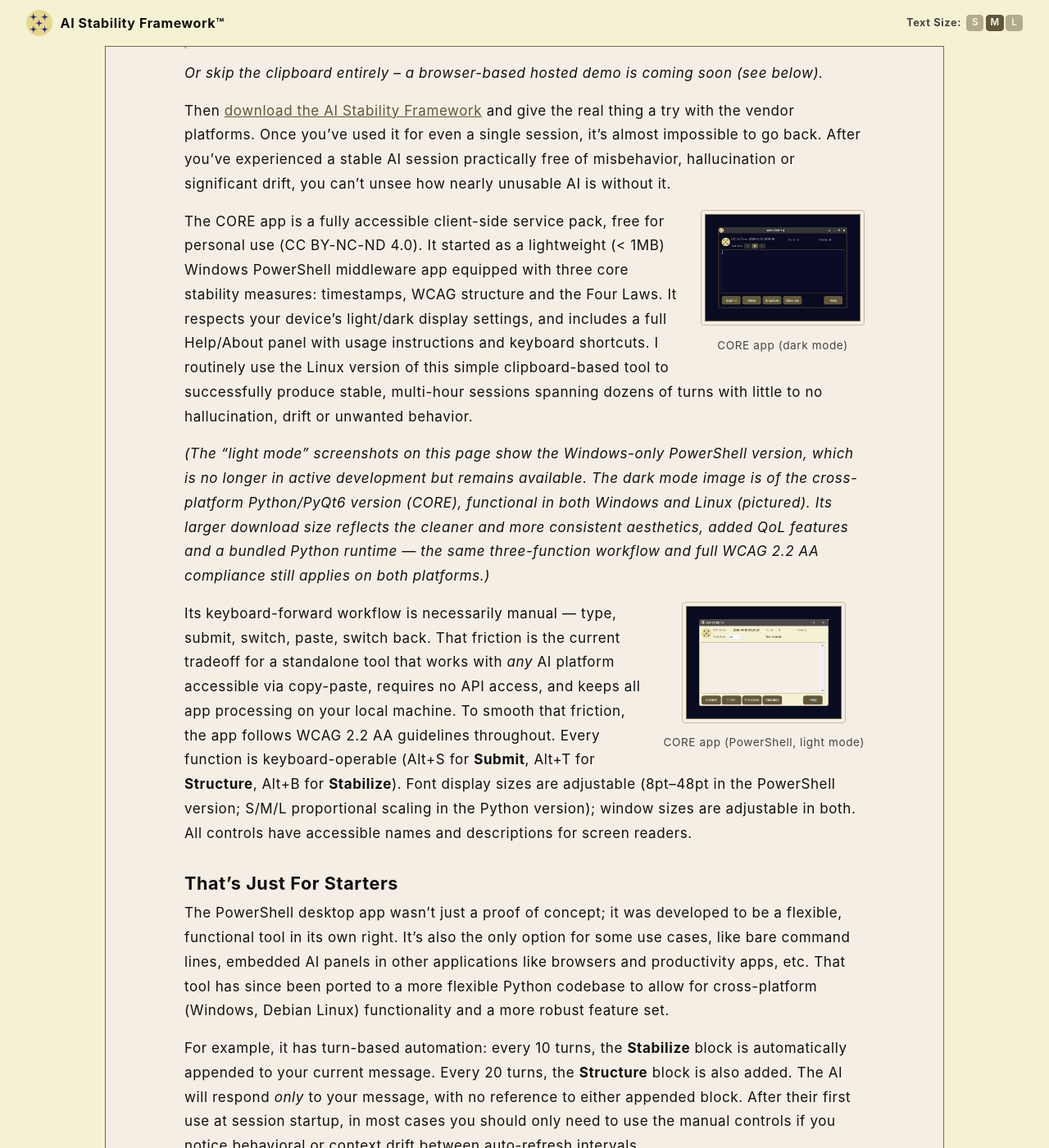
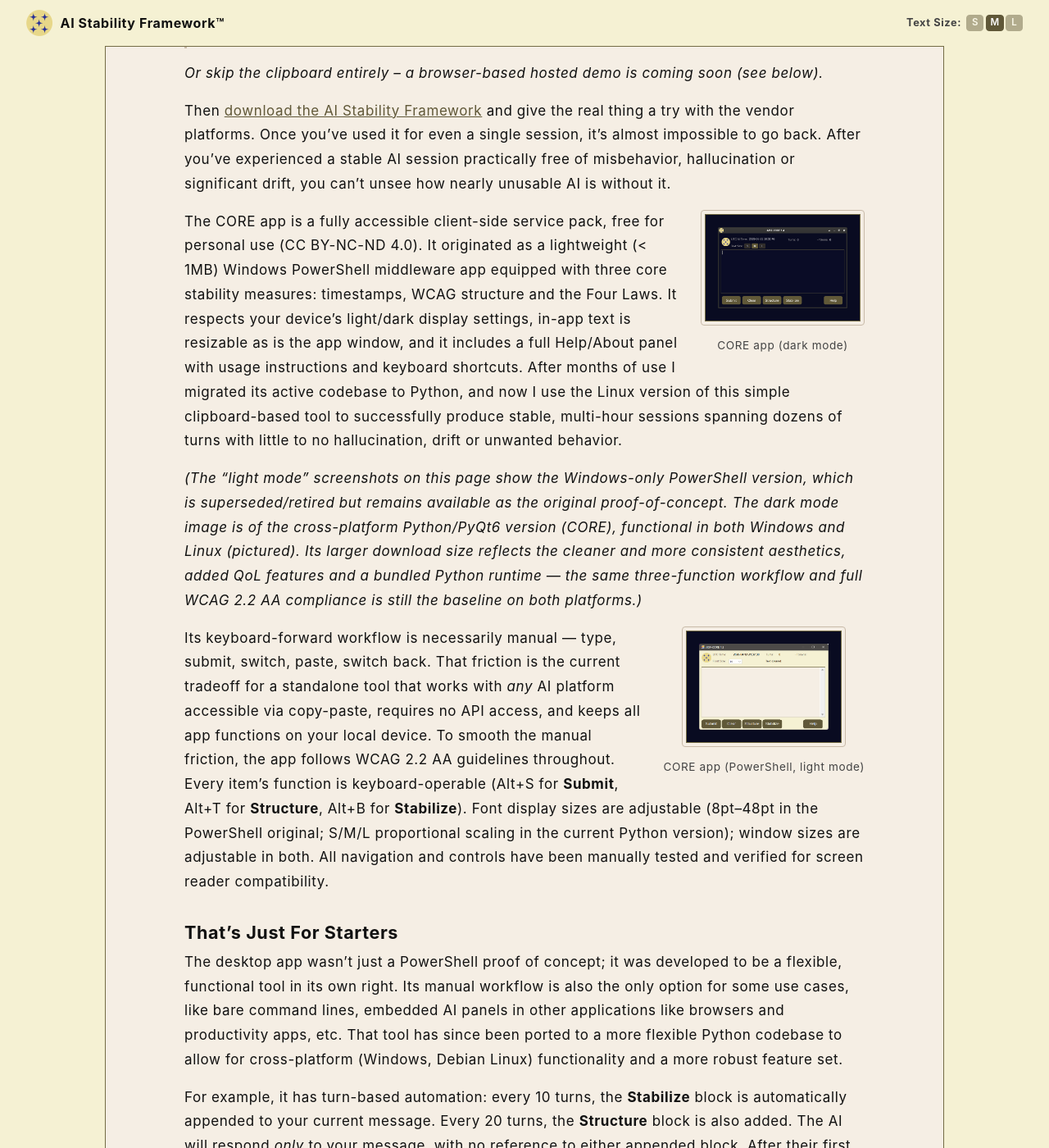
Before and after one commit to rojaslen/AISF-WEB, a Jekyll site: the page built from ch10.md, in a window 1280 px wide and 1400 px high, scrolled down 2111 px. Shown: the whole window at 82% size. Built offline with Jekyll 4.4.1, drawn with Linux system fonts in a browser that asks for light colours; some web fonts are replaced; some of the changed text lies outside the part shown.

Commit message:
Update ch10.md

```diff
--- a/ch10.md
+++ b/ch10.md
@@ -56,9 +56,9 @@
   <figcaption>CORE app (dark mode)</figcaption>
 </figure>
 
-The CORE app is a fully accessible client-side service pack, free for personal use (CC BY-NC-ND 4.0). It started as a lightweight (< 1MB) Windows PowerShell middleware app equipped with three core stability measures: timestamps, WCAG structure and the Four Laws. It respects your device's light/dark display settings, and includes a full Help/About panel with usage instructions and keyboard shortcuts. I routinely use the Linux version of this simple clipboard-based tool to successfully produce stable, multi-hour sessions spanning dozens of turns with little to no hallucination, drift or unwanted behavior.
+The CORE app is a fully accessible client-side service pack, free for personal use (CC BY-NC-ND 4.0). It originated as a lightweight (< 1MB) Windows PowerShell middleware app equipped with three core stability measures: timestamps, WCAG structure and the Four Laws. It respects your device's light/dark display settings, in-app text is resizable as is the app window, and it  includes a full Help/About panel with usage instructions and keyboard shortcuts. After months of use I migrated its active codebase to Python, and now I use the Linux version of this simple clipboard-based tool to successfully produce stable, multi-hour sessions spanning dozens of turns with little to no hallucination, drift or unwanted behavior.
 
-*(The "light mode" screenshots on this page show the Windows-only PowerShell version, which is no longer in active development but remains available. The dark mode image is of the cross-platform Python/PyQt6 version (CORE), functional in both Windows and Linux (pictured). Its larger download size reflects the cleaner and more consistent aesthetics, added QoL features and a bundled Python runtime — the same three-function workflow and full WCAG 2.2 AA compliance still applies on both platforms.)*
+*(The "light mode" screenshots on this page show the Windows-only PowerShell version, which is superseded/retired but remains available as the original proof-of-concept. The dark mode image is of the cross-platform Python/PyQt6 version (CORE), functional in both Windows and Linux (pictured). Its larger download size reflects the cleaner and more consistent aesthetics, added QoL features and a bundled Python runtime — the same three-function workflow and full WCAG 2.2 AA compliance is still the baseline on both platforms.)*
 
 <figure class="screenshot float-right">
   <button class="thumb-btn" data-src="/assets/images/core-main-light.png" data-alt="PS-CORE main window, light mode" aria-label="View full size: PS-CORE main window, light mode">
@@ -67,15 +67,15 @@
   <figcaption>CORE app (PowerShell, light mode)</figcaption>
 </figure>
 
-Its keyboard-forward workflow is necessarily manual — type, submit, switch, paste, switch back. That friction is the current tradeoff for a standalone tool that works with *any* AI platform accessible via copy-paste, requires no API access, and keeps all app processing on your local machine. To smooth that friction, the app follows WCAG 2.2 AA guidelines throughout. Every function is keyboard-operable (Alt+S for **Submit**, Alt+T for **Structure**, Alt+B for **Stabilize**). Font display sizes are adjustable (8pt–48pt in the PowerShell version; S/M/L proportional scaling in the Python version); window sizes are adjustable in both. All controls have accessible names and descriptions for screen readers.
+Its keyboard-forward workflow is necessarily manual — type, submit, switch, paste, switch back. That friction is the current tradeoff for a standalone tool that works with *any* AI platform accessible via copy-paste, requires no API access, and keeps all app functions on your local device. To smooth the manual friction, the app follows WCAG 2.2 AA guidelines throughout. Every item's function is keyboard-operable (Alt+S for **Submit**, Alt+T for **Structure**, Alt+B for **Stabilize**). Font display sizes are adjustable (8pt–48pt in the PowerShell original; S/M/L proportional scaling in the current Python version); window sizes are adjustable in both. All navigation and controls have been manually tested and verified for screen reader compatibility.
 
 ## That's Just For Starters
 
-The PowerShell desktop app wasn't just a proof of concept; it was developed to be a flexible, functional tool in its own right. It's also the only option for some use cases, like bare command lines, embedded AI panels in other applications like browsers and productivity apps, etc. That tool has since been ported to a more flexible Python codebase to allow for cross-platform (Windows, Debian Linux) functionality and a more robust feature set.
+The desktop app wasn't just a PowerShell proof of concept; it was developed to be a flexible, functional tool in its own right. Its manual workflow is also the only option for some use cases, like bare command lines, embedded AI panels in other applications like browsers and productivity apps, etc. That tool has since been ported to a more flexible Python codebase to allow for cross-platform (Windows, Debian Linux) functionality and a more robust feature set.
 
 For example, it has turn-based automation: every 10 turns, the **Stabilize** block is automatically appended to your current message. Every 20 turns, the **Structure** block is also added. The AI will respond *only* to your message, with no reference to either appended block. After their first use at session startup, in most cases you should only need to use the manual controls if you notice behavioral or context drift between auto-refresh intervals.
 
-The Framework is also being ported to other systems and architectures:
+The Framework has also been ported to other deployment layers and architectures:
 
 <figure class="screenshot float-right">
   <button class="thumb-btn" data-src="/assets/images/htm-welcome-dark.png" data-alt="Meso Chat welcome screen, dark mode" aria-label="View full size: Meso Chat welcome screen">
@@ -84,7 +84,7 @@
   <figcaption>Meso Chat — welcome</figcaption>
 </figure>
 
-**Meso Chat (HTM)** is a browser-based multi-model chat interface that delivers the Framework directly in your browser. There's no Micro-layer clipboard window-swapping workflow; it operates as a Meso-layer demo companion to this e-book, to be hosted here pending further development. Framework-trained local models are the primary demonstration payload; WCAG 2.2 AA throughout; plaintext session logs saved to your device (browser-default Downloads location) on demand.
+**Meso Chat (HTM)** is a browser-based multi-model chat interface that delivers the Framework directly to your AI session as part of the background system prompt. There's no need for buttons, app-switching or any particular client workflow at all; you just type in the web chat box. The rules management is all handled via background browser metadata, *without visibly cluttering your chat logs* like the CORE and FFE apps do. Your refresh interval notifications are instead provided by small indicator tags appended to your input for that turn. It operates as a Meso-layer demo companion to this e-book, to be hosted here pending further development. Framework-trained local models are the primary demonstration payload; WCAG 2.2 AA throughout; plaintext session logs saved to your device (browser-default Downloads location) on demand.
 
 <p><button class="demo-btn" disabled aria-disabled="true">Coming Soon: Try Meso Chat</button></p>
 
@@ -92,18 +92,18 @@
   <button class="thumb-btn" data-src="/assets/images/htm-turn1-dark.png" data-alt="Meso Chat active session, dark mode" aria-label="View full size: Meso Chat active session">
     <img style="border: 1px solid #746C44; padding: 15px; background-color: #090B21"  src="/assets/images/htm-turn1-dark.png" alt="" aria-hidden="true" class="thumbnail">
   </button>
-  <figcaption>Meso Chat — Mistral (Chrome browser, local)</figcaption>
+  <figcaption>Meso Chat — Mistral (Chrome)</figcaption>
 </figure>
 
-**Firefox Extension (FFE)** fully automates the CORE app's manual workflow directly in the browser. Instead of the CORE app's manual copy-paste clipboard cycle, the extension detects your submissions (Click/Enter) on AI chat platforms and automatically prepends timestamps, with an initial load and periodic refreshes for WCAG structure and the Four Laws. A Chromium browser port is in development (CRE: Chrome/Edge).
+**Firefox Extension (FFE)** *fully automates* the CORE app's manual workflow directly in the browser. Instead of the CORE app's manual copy-paste clipboard friction, the extension detects your submissions (browser Click/Enter detection) on supported AI web-chat platforms and automatically prepends timestamps, with an initial load and periodic (token-based) refreshes for WCAG structure and the Four Laws. A Chromium browser port is in development (CRE: Chrome/Edge).
 
-**Local Model Training (OLM)** embeds AISF principles directly into locally-hosted AI models themselves through QLoRA fine-tuning. Full methodology and results are in Chapter 8 (technical data in Appendices 2 & 3). Trained models will be hosted for download at a later date.
+**Local Model Training (OLM)** embeds AISF principles directly into locally-hosted AI models themselves through QLoRA fine-tuning. Full methodology and results are in Chapter 8 (with technical data in Appendices 2 & 3). Framework-trained models may be made available for download at a later date.
 
 <figure class="screenshot float-right">
-  <button class="thumb-btn" data-src="/assets/images/gpt-ffe-turn1.png" data-alt="Firefox Extension active on GPT, Turn 1 with popup" aria-label="View full size: Firefox Extension on GPT">
+  <button class="thumb-btn" data-src="/assets/images/gpt-ffe-turn1.png" data-alt="Firefox extension active with ChatGPT, turn 1 with popup" aria-label="View full size: Firefox extension on ChatGPT, turn 1 with popup">
     <img style="border: 1px solid #746C44; padding: 15px; background-color: #090B21"  src="/assets/images/gpt-ffe-turn1.png" alt="" aria-hidden="true" class="thumbnail">
   </button>
-  <figcaption>FFE on GPT — Turn 1</figcaption>
+  <figcaption>FFE on ChatGPT, Turn 1</figcaption>
 </figure>
 
 <nav>
```
